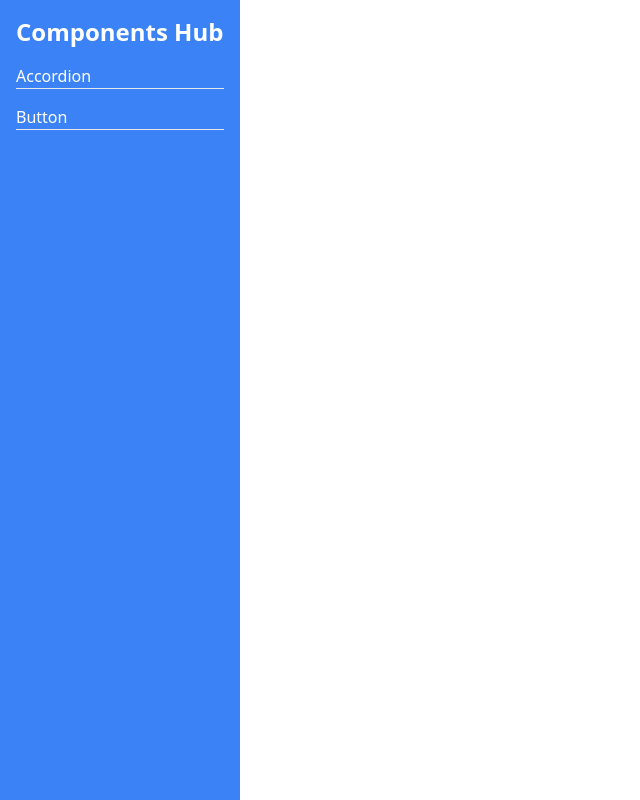
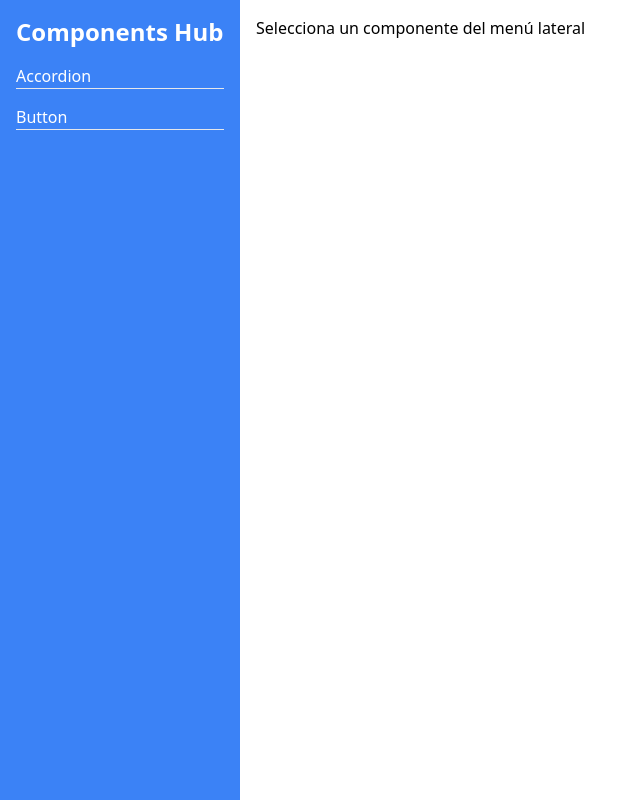
Before and after one commit to nazarenoalt/components-hub, a React (Vite) app: page / in a window 1280 px wide. Shown: the whole page, without its empty margins (0-640 px from the left). Built offline with nearby package versions, Linux system fonts and the light colour scheme.

Commit message:
refactor sidebar

```diff
--- a/src/App.jsx
+++ b/src/App.jsx
@@ -1,3 +1,4 @@
+import ComponentRenderer from "./components/ComponentRenderer"
 import Sidebar from "./components/Sidebar"
 import { AppProvider } from "./context/appContext"
 
@@ -5,7 +6,10 @@ function App() {
 
   return (
     <AppProvider>
-      <Sidebar />
+      <div className="flex">
+        <Sidebar />
+        <ComponentRenderer />
+      </div>
     </AppProvider>
   )
 }
--- /dev/null
+++ b/src/components/ComponentRenderer.jsx
@@ -0,0 +1,19 @@
+import { useContext } from "react";
+import { AppContext } from "../context/appContext";
+
+const ComponentRenderer = () => {
+  // Acceder al contexto con useContext
+  const { selectedComponent } = useContext(AppContext);
+
+  return (
+    <div className="p-4">
+      {selectedComponent ? (
+        selectedComponent
+      ) : (
+        <p>Selecciona un componente del menú lateral</p>
+      )}
+    </div>
+  );
+};
+
+export default ComponentRenderer;
--- a/src/components/Sidebar.jsx
+++ b/src/components/Sidebar.jsx
@@ -1,11 +1,13 @@
 
 import { AppContext } from "../context/appContext";
 import { useContext } from "react";
-import SidebarItem from "./SidebarItem";
 
 const Sidebar = () => {
-  const { selectedComponent, setSelectedComponent, sidebarItems } = useContext(AppContext);
-  console.log(sidebarItems);
+  const {setSelectedComponent, sidebarItems } = useContext(AppContext);
+
+  const handleComponentLists = (e) => {
+    setSelectedComponent(sidebarItems.filter(item => item.name === e.target.getAttribute("name"))[0]?.component)
+  }
 
   return (
     <section className="bg-blue-500 w-60 h-screen p-4">
@@ -17,7 +19,9 @@ const Sidebar = () => {
         {sidebarItems.map((item, index)=> {
           return(
             <li key={index}>
-              <SidebarItem name={item.name} component={item.component} />
+              <div role="button" name={item.name} className="text-white border-b pt-4 hover:bg-blue-600 transition-all" onClick={handleComponentLists}>
+                <span>{item.name}</span>
+              </div>
             </li>
           )
         })}
--- a/src/components/SidebarItem.jsx
+++ /dev/null
@@ -1,9 +0,0 @@
-const SidebarItem = ({name, component}) => {
-  return (
-    <div role="button" className="text-white border-b pt-4 hover:bg-blue-600 transition-all">
-      <span>{name}</span>
-    </div>
-  )
-}
-
-export default SidebarItem
--- a/src/output.css
+++ b/src/output.css
@@ -554,6 +554,10 @@ video {
   display: none;
 }
 
+.flex {
+  display: flex;
+}
+
 .h-screen {
   height: 100vh;
 }
@@ -575,16 +579,8 @@ video {
   padding: 1rem;
 }
 
-.pt-2 {
-  padding-top: 0.5rem;
-}
-
 .pt-4 {
   padding-top: 1rem;
-}
-
-.text-center {
-  text-align: center;
 }
 
 .text-2xl {
@@ -601,6 +597,10 @@ video {
   color: rgb(255 255 255 / var(--tw-text-opacity, 1));
 }
 
+.filter {
+  filter: var(--tw-blur) var(--tw-brightness) var(--tw-contrast) var(--tw-grayscale) var(--tw-hue-rotate) var(--tw-invert) var(--tw-saturate) var(--tw-sepia) var(--tw-drop-shadow);
+}
+
 .transition-all {
   transition-property: all;
   transition-timing-function: cubic-bezier(0.4, 0, 0.2, 1);
```
